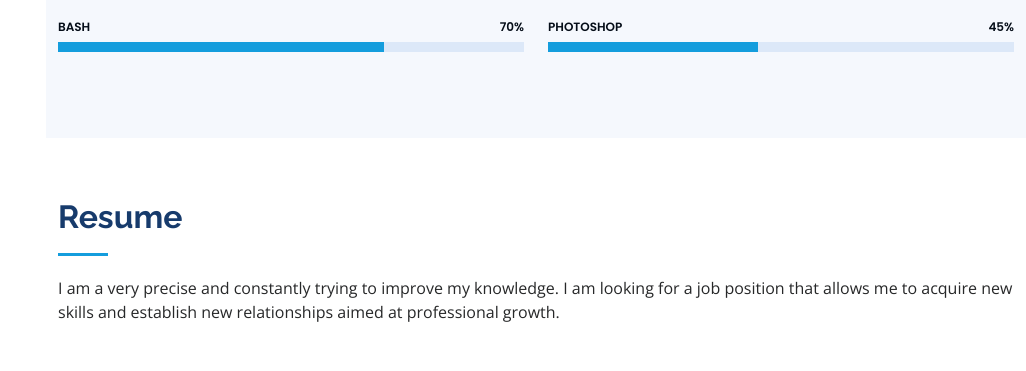
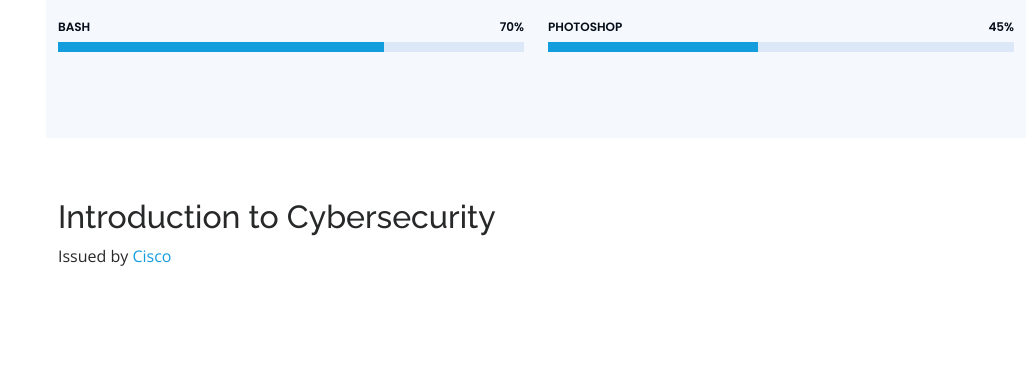
Before and after one commit to Mattiamene1/mattiameneghin.tk, a plain HTML site: page index.html in a window 1280 px wide. Shown: the part 2320-2691 px from the top of the page, without its empty margins (254-1280 px from the left). Drawn offline with nearby package versions, Linux system fonts and the light colour scheme; a script that the page names is missing.

Commit message:
Update index.html

```diff
--- a/index.html
+++ b/index.html
@@ -281,6 +281,17 @@
 
       </div>
     </section><!-- End Skills Section -->
+
+    <!-- ======= Certifications Section ======= -->
+    <section id="certifications">
+      <div class="container">
+          <h2>Introduction to Cybersecurity</h2>
+          <div data-iframe-width="150" data-iframe-height="270" data-share-badge-id="c5733bcf-bd91-4ac8-aaae-d2731c4e5637" data-share-badge-host="https://www.credly.com"></div><script type="text/javascript" async src="//cdn.credly.com/assets/utilities/embed.js"></script>
+          <p>Issued by <a href="https://www.credly.com/org/cisco">Cisco</a></p>
+      </div>
+
+    </section>
+
 
     <!-- ======= Resume Section ======= -->
     <section id="resume" class="resume">
```
